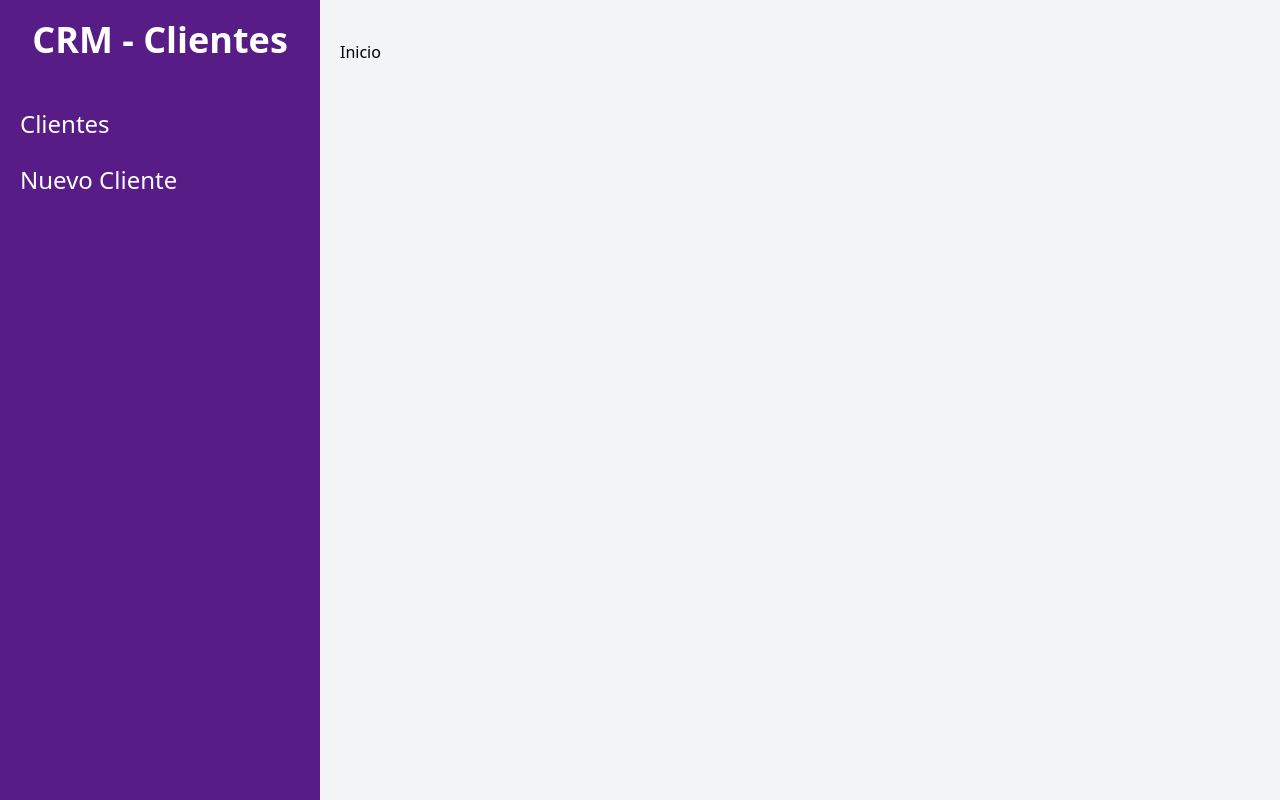
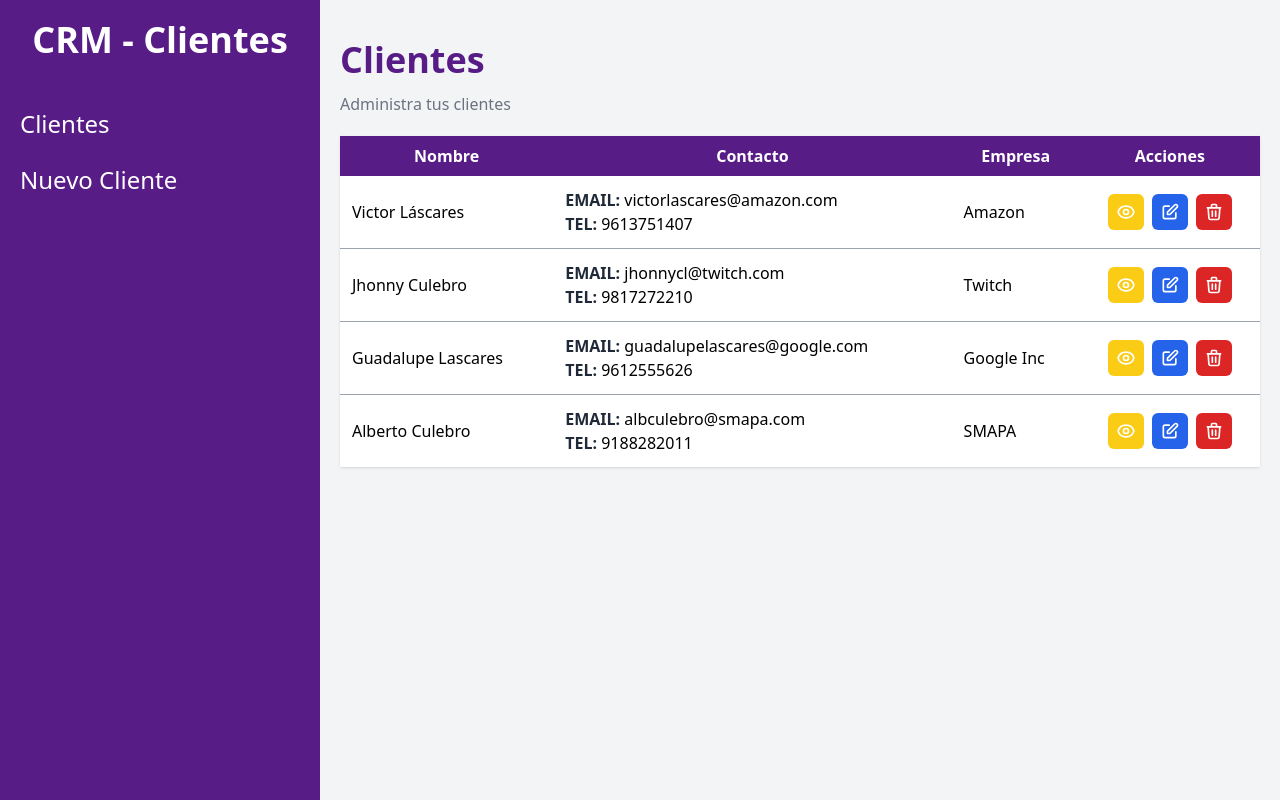
Before and after one commit to VictorLascares/crm-react, a React (Vite) app: page /clients in a window 1280 px wide. Built offline with nearby package versions, Linux system fonts and the light colour scheme; data requests are answered from the project's data file.

Commit message:
Mostrando la informacion de los clientes

```diff
--- /dev/null
+++ b/src/components/Client.jsx
@@ -0,0 +1,46 @@
+import React from 'react'
+
+const Client = ({client, last}) => {
+    const { name, email, business, phone, notes, id } = client;
+    return (
+        <tr className={`${!last ? 'border-b border-gray-400': ''} hover:bg-gray-50`}>
+            <td className='p-3'>{name}</td>
+            <td className='p-3'>
+                <p><span className='text-gray-800 uppercase font-bold'>Email: </span>{email}</p>
+                <p><span className='text-gray-800 uppercase font-bold'>Tel: </span>{phone}</p>
+            </td>
+            <td className='p-3'>{business}</td>
+            <td className='p-3'>
+                <div className='flex justify-center items-center gap-2'>
+                    <button
+                        type='button'
+                        className='p-2 rounded-md bg-yellow-400 hover:bg-yellow-500 text-white'
+                    >
+                        <svg xmlns="http://www.w3.org/2000/svg" className="h-5 w-5" fill="none" viewBox="0 0 24 24" stroke="currentColor" strokeWidth="2">
+                            <path strokeLinecap="round" strokeLinejoin="round" d="M15 12a3 3 0 11-6 0 3 3 0 016 0z" />
+                            <path strokeLinecap="round" strokeLinejoin="round" d="M2.458 12C3.732 7.943 7.523 5 12 5c4.478 0 8.268 2.943 9.542 7-1.274 4.057-5.064 7-9.542 7-4.477 0-8.268-2.943-9.542-7z" />
+                        </svg>
+                    </button>
+                    <button
+                        type='button'
+                        className='p-2 rounded-md bg-blue-600 hover:bg-blue-900 text-white'
+                    >
+                        <svg xmlns="http://www.w3.org/2000/svg" className="h-5 w-5" fill="none" viewBox="0 0 24 24" stroke="currentColor" strokeWidth="2">
+                            <path strokeLinecap="round" strokeLinejoin="round" d="M11 5H6a2 2 0 00-2 2v11a2 2 0 002 2h11a2 2 0 002-2v-5m-1.414-9.414a2 2 0 112.828 2.828L11.828 15H9v-2.828l8.586-8.586z" />
+                        </svg>
+                    </button>
+                    <button
+                        type='button'
+                        className='p-2 rounded-md bg-red-600 hover:bg-red-900 text-white'
+                    >
+                        <svg xmlns="http://www.w3.org/2000/svg" className="h-5 w-5" fill="none" viewBox="0 0 24 24" stroke="currentColor" strokeWidth="2">
+                            <path strokeLinecap="round" strokeLinejoin="round" d="M19 7l-.867 12.142A2 2 0 0116.138 21H7.862a2 2 0 01-1.995-1.858L5 7m5 4v6m4-6v6m1-10V4a1 1 0 00-1-1h-4a1 1 0 00-1 1v3M4 7h16" />
+                        </svg>
+                    </button>
+                </div>
+            </td>
+        </tr>
+    )
+}
+
+export default Client
--- a/src/pages/Index.jsx
+++ b/src/pages/Index.jsx
@@ -1,4 +1,5 @@
 import { useEffect, useState } from "react"
+import Client from "../components/Client"
 
 const Index = () => {
     const [clients, setClients] = useState([])
@@ -9,7 +10,6 @@ const Index = () => {
             const response = await fetch(url);
             const result = await response.json();
             setClients(result);
-
         } catch (error) {
             console.log(error);
         }
@@ -22,9 +22,32 @@ const Index = () => {
 
 
     return (
-        <div>
-            <h1>Inicio</h1>
-        </div>
+        <>
+            <h1 className='font-black text-4xl text-purple-900'>Clientes</h1>
+            <p className='mt-3 text-gray-500'>Administra tus clientes</p>
+
+            <table className="w-full mt-5 table-auto shadow bg-white">
+                <thead className="bg-purple-900 text-white">
+                    <tr>
+                        <th className="p-2">Nombre</th>
+                        <th className="p-2">Contacto</th>
+                        <th className="p-2">Empresa</th>
+                        <th className="p-2">Acciones</th>
+                    </tr>
+                </thead>
+                <tbody>
+                    {
+                        clients.map( (client, index) => (
+                            <Client
+                                last={index === clients.length-1}
+                                key={client.id}
+                                client={client}
+                            />
+                        ))
+                    }
+                </tbody>
+            </table>
+        </>
     )
 }
 
```
